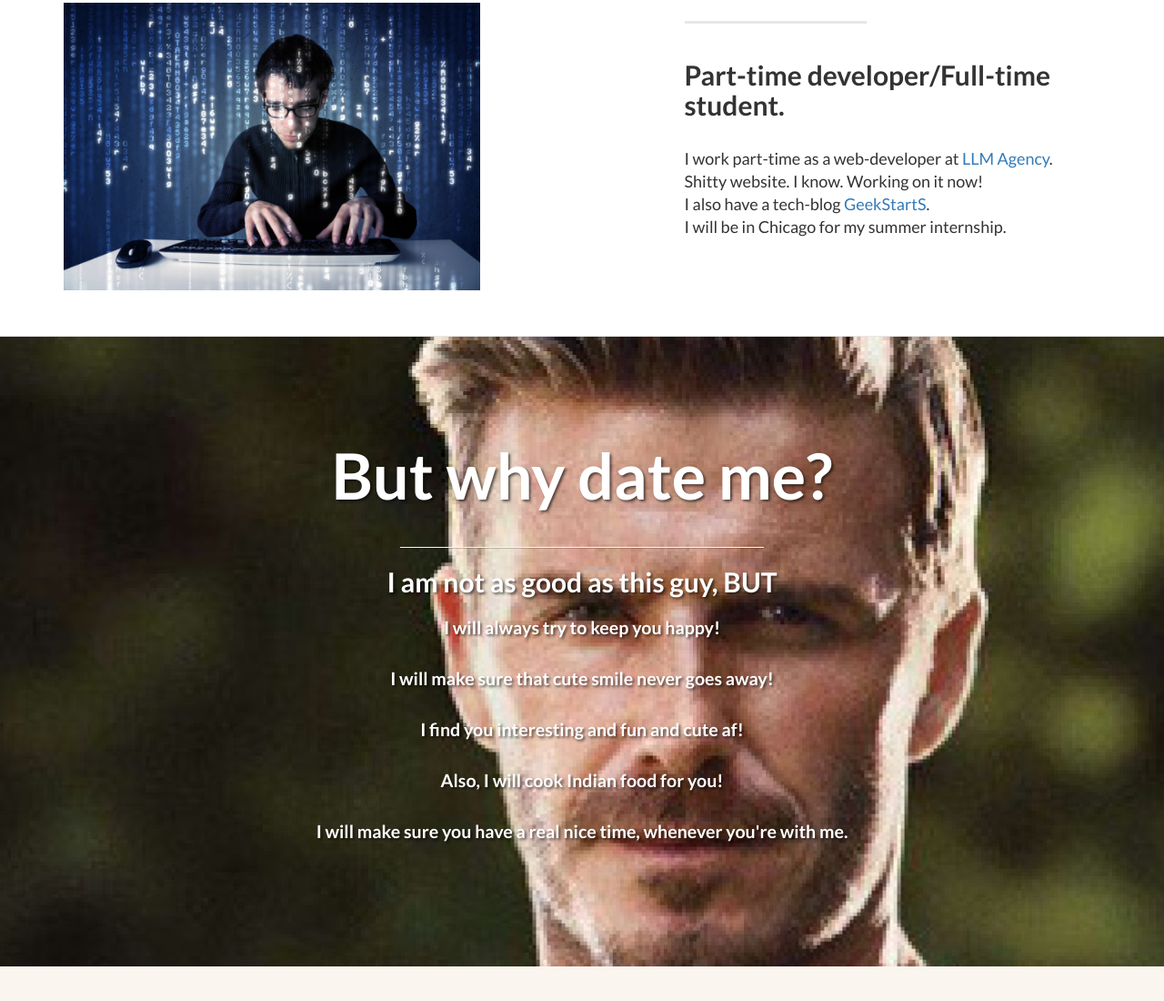
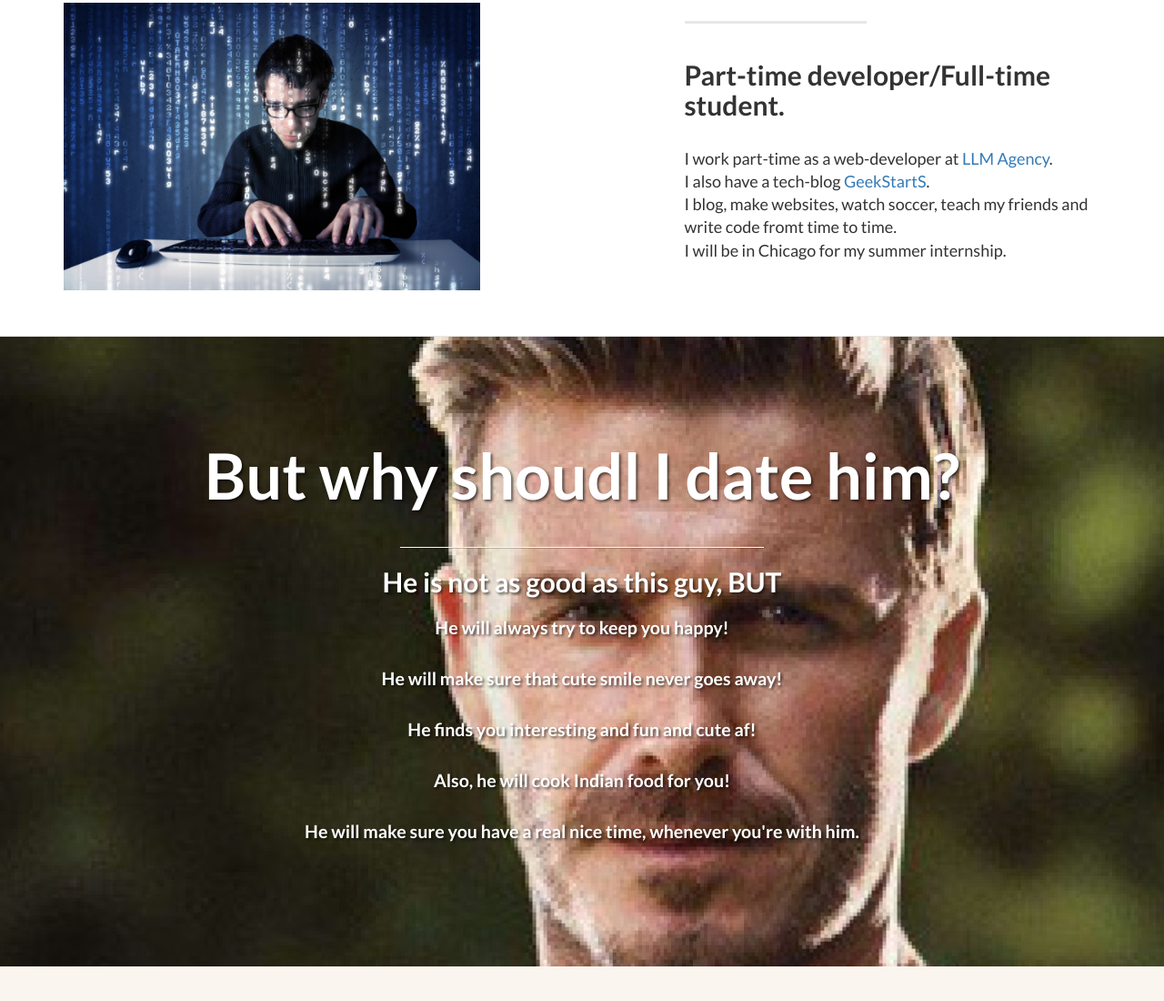
Before and after one commit to instagabie/instagabie.github.io, a plain HTML site: page index.html in a window 1280 px wide. Shown: the part 1081-2181 px from the top of the page at 91% size. Drawn offline with Linux system fonts and the light colour scheme.

Commit message:
Minor changes
minor changes

```diff
--- a/index.html
+++ b/index.html
@@ -128,7 +128,9 @@
                     <hr class="section-heading-spacer">
                     <div class="clearfix"></div>
                     <h2 class="section-heading">Part-time developer/Full-time student.</h2>
-                    <p class="lead">I work part-time as a web-developer at <a target="_blank" href="http://www.llmagency.com/">LLM Agency</a>.<br>Shitty website. I know. Working on it now! <br>I also have a tech-blog <a target="_blank" href="http://www.geekstarts.info/">GeekStartS</a>.<br>I will be in Chicago for my summer internship.</p>
+                    <p class="lead">I work part-time as a web-developer at <a target="_blank" href="http://www.llmagency.com/">LLM Agency</a>.<br>
+                    I also have a tech-blog <a target="_blank" href="http://www.geekstarts.info/">GeekStartS</a>.<br>
+                    I blog, make websites, watch soccer, teach my friends and write code fromt time to time. <br>I will be in Chicago for my summer internship.</p>
                 </div>
                 <div class="col-lg-5 col-sm-pull-6  col-sm-6">
                     <img class="img-responsive" src="img/geek.jpg" alt="">
@@ -150,19 +152,19 @@
                 <div class="col-lg-12">
                     <div class="whydate">
 
-                     <h1>But why date me?</h1>
+                     <h1>But why shoudl I date him?</h1>
                      <hr class="intro-divider">
-                     <h2>I am not as good as this guy, BUT</h2>
+                     <h2>He is not as good as this guy, BUT</h2>
 
-                        <p>I will always try to keep you happy!
+                        <p>He will always try to keep you happy!
                         <br><br>
-                        I will make sure that cute smile never goes away!
+                        He will make sure that cute smile never goes away!
                         <br><br>
-                        I find you interesting and fun and cute af!
+                        He finds you interesting and fun and cute af!
                         <br><br>
-                        Also, I will cook Indian food for you!
+                        Also, he will cook Indian food for you!
                         <br><br>
-                        I will make sure you have a real nice time, whenever you're with me.</p>
+                        He will make sure you have a real nice time, whenever you're with him.</p>
                     </div>
                 </div>
                  </div>
```
